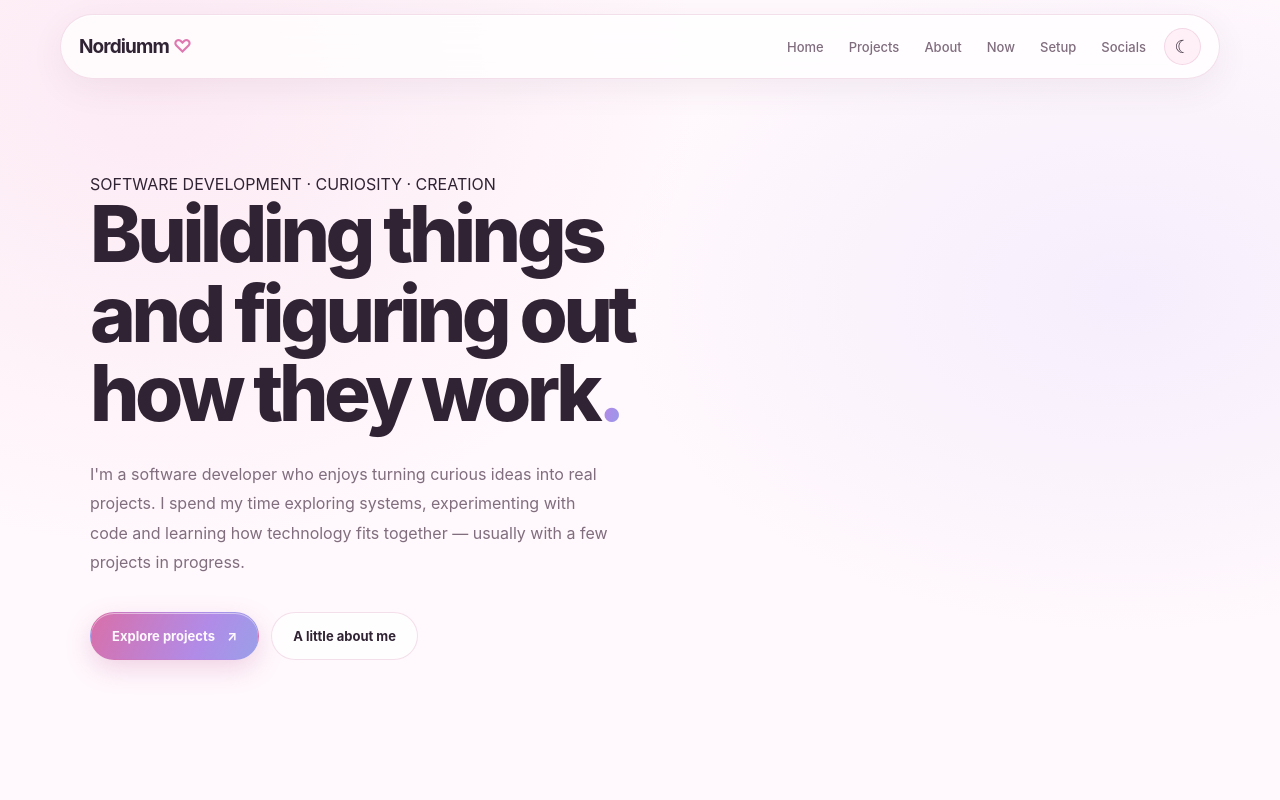
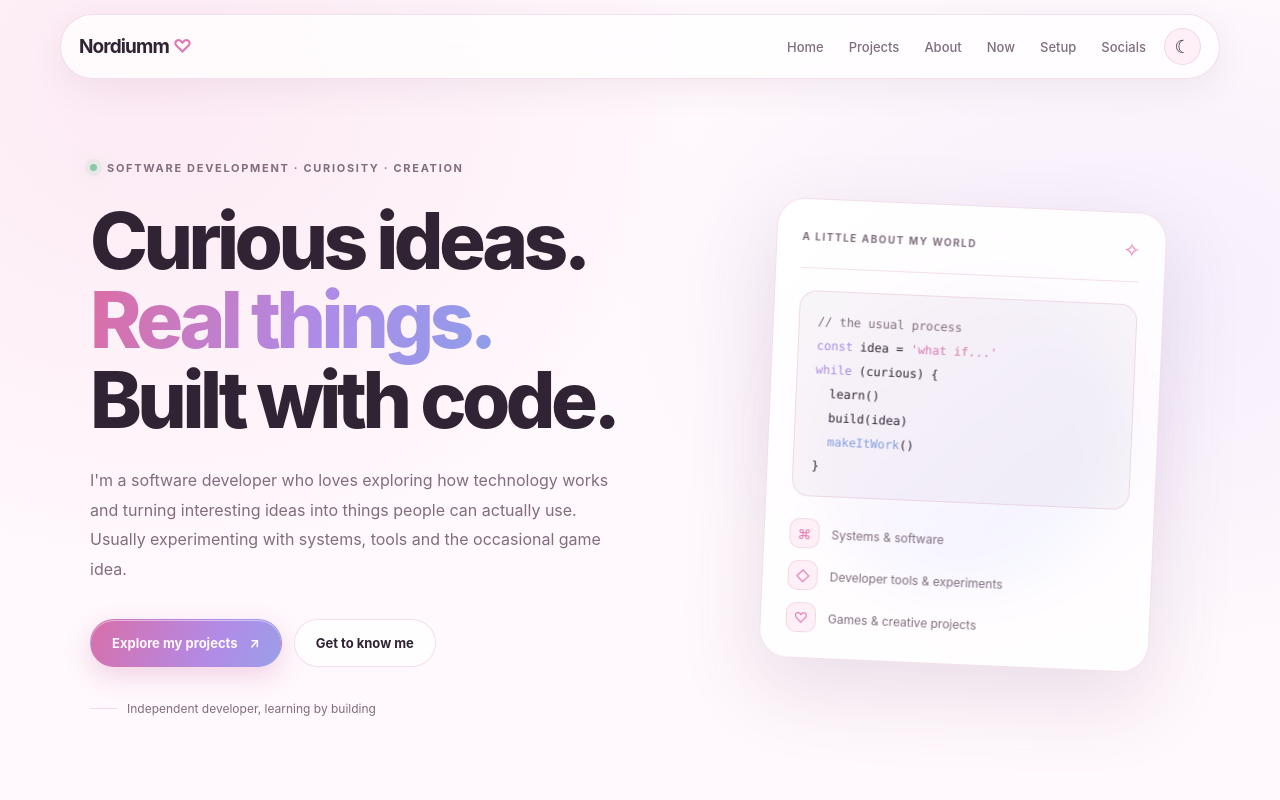
Before and after one commit to Nordiumm/Nordiumm.github.io, a React (Vite) app: page / in a window 1280 px wide. Shown: the top 800 px of the page. Built offline with nearby package versions, Linux system fonts and the light colour scheme.

Commit message:
Redesign site with glossy glass styling

```diff
--- a/src/features/home/components/Hero.tsx
+++ b/src/features/home/components/Hero.tsx
@@ -4,28 +4,67 @@ function Hero() {
   return (
     <section className={styles.hero} id="home">
       <div className={styles.content}>
-        <span className={styles.label}>SOFTWARE DEVELOPMENT · CURIOSITY · CREATION</span>
+        <span className={styles.eyebrow}>Software development · curiosity · creation</span>
 
         <h1>
-          Building things<br />
-          and figuring out<br />
-          how they work<span>.</span>
+          Curious ideas.<br />
+          <span>Real things.</span><br />
+          Built with code.
         </h1>
 
         <p className={styles.description}>
-          I'm a software developer who enjoys turning curious ideas into real projects.
-          I spend my time exploring systems, experimenting with code and learning how
-          technology fits together — usually with a few projects in progress.
+          I'm a software developer who loves exploring how technology works
+          and turning interesting ideas into things people can actually use.
+          Usually experimenting with systems, tools and the occasional game idea.
         </p>
 
         <div className={styles.actions}>
           <a href="/projects" className={styles.primaryButton}>
-            Explore projects <span>↗</span>
+            Explore my projects <span aria-hidden="true">↗</span>
           </a>
+          <a href="/about" className={styles.secondaryButton}>
+            Get to know me
+          </a>
+        </div>
 
-          <a href="/about" className={styles.secondaryButton}>
-            A little about me
-          </a>
+        <div className={styles.signature}>
+          <span />
+          Independent developer, learning by building
+        </div>
+      </div>
+
+      <div className={styles.visual} aria-label="A decorative developer-themed card">
+        <div className={styles.orb} />
+        <div className={styles.showcase}>
+          <div className={styles.cardTop}>
+            <span className={styles.cardLabel}>A little about my world</span>
+            <span className={styles.sparkle} aria-hidden="true">✧</span>
+          </div>
+
+          <div className={styles.codeWindow}>
+            <div className={styles.codeMuted}>// the usual process</div>
+            <div><span className={styles.codePurple}>const</span> idea = <span className={styles.codePink}>'what if...'</span></div>
+            <div><span className={styles.codePurple}>while</span> (curious) {'{'}</div>
+            <div>&nbsp;&nbsp;learn()</div>
+            <div>&nbsp;&nbsp;build(idea)</div>
+            <div>&nbsp;&nbsp;<span className={styles.codeBlue}>makeItWork</span>()</div>
+            <div>{'}'}</div>
+          </div>
+
+          <div className={styles.focusList}>
+            <div className={styles.focusItem}>
+              <span className={styles.focusIcon} aria-hidden="true">⌘</span>
+              Systems & software
+            </div>
+            <div className={styles.focusItem}>
+              <span className={styles.focusIcon} aria-hidden="true">◇</span>
+              Developer tools & experiments
+            </div>
+            <div className={styles.focusItem}>
+              <span className={styles.focusIcon} aria-hidden="true">♡</span>
+              Games & creative projects
+            </div>
+          </div>
         </div>
       </div>
     </section>
```
